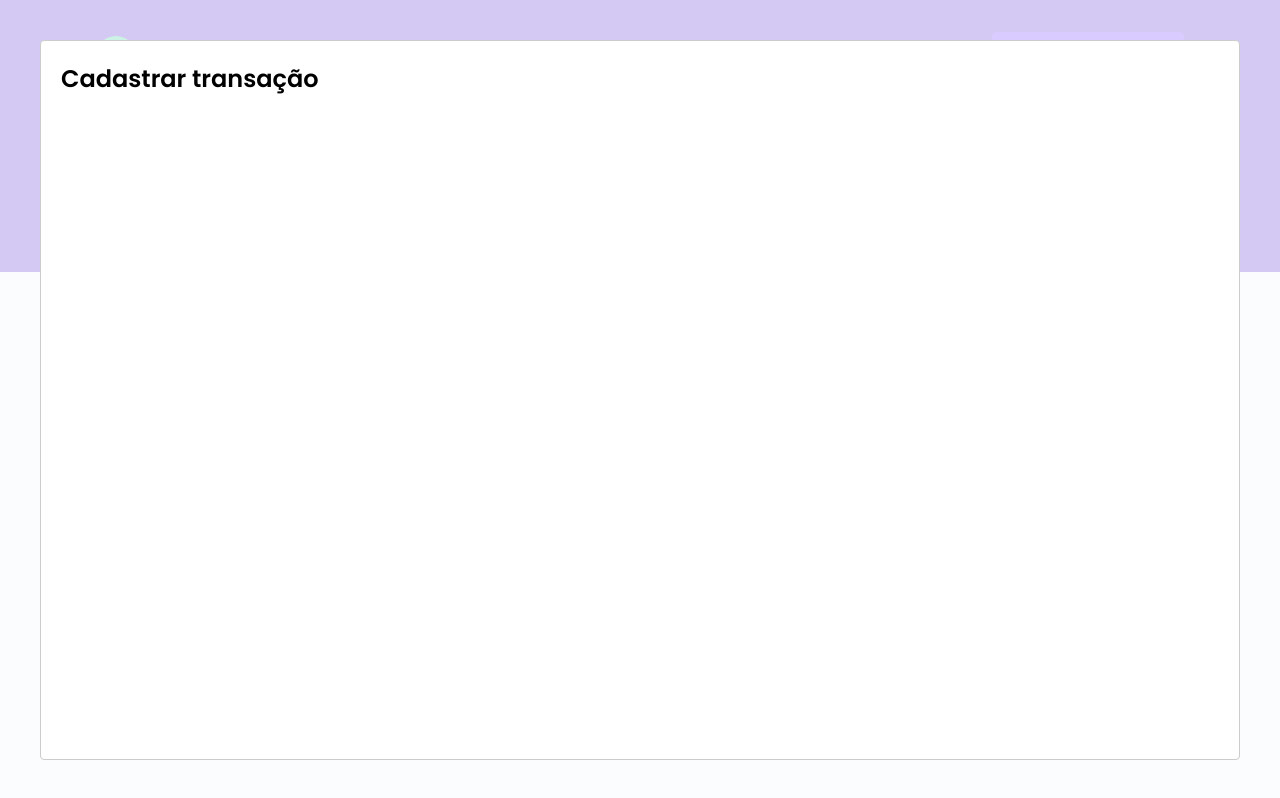
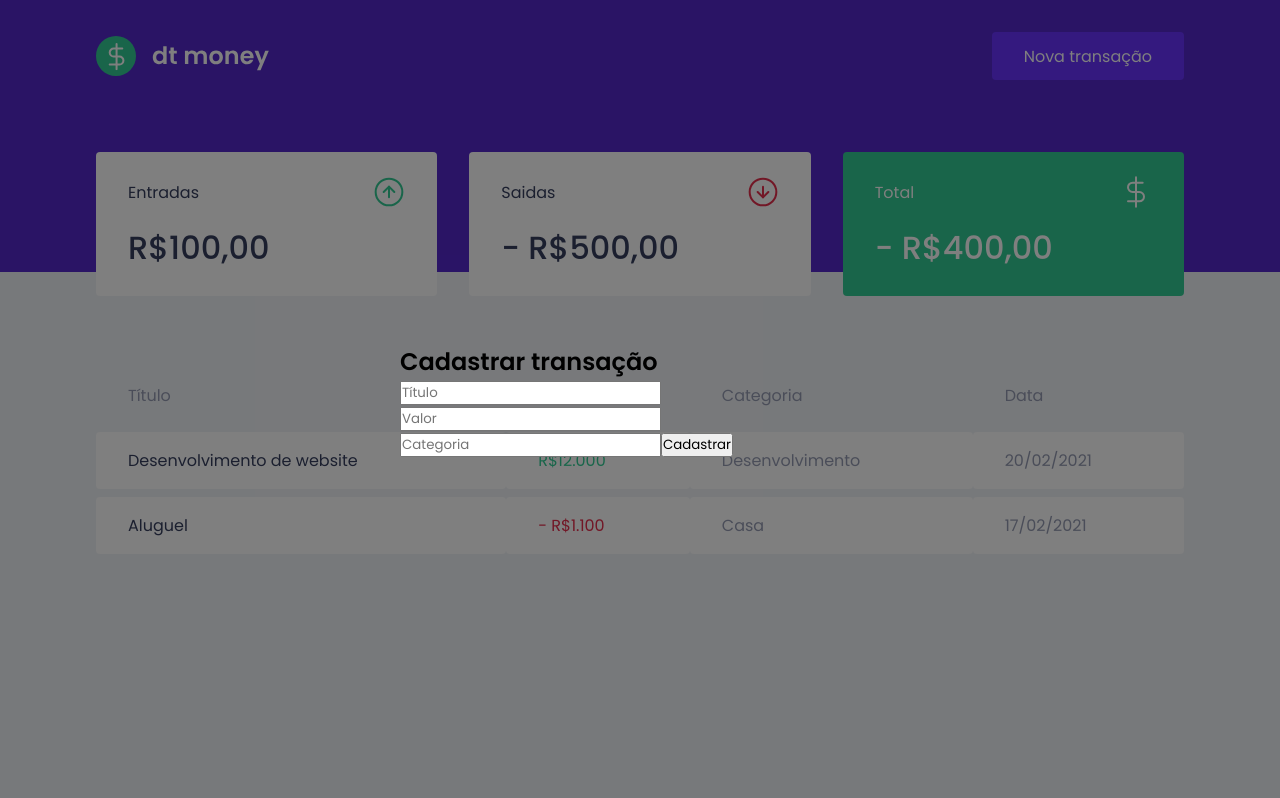
Before and after one commit to ArthurBernardoDev/ignite-Dtmoney, a React (Create React App) app: page / in a window 1280 px wide. Both pictures are taken after a click on the button "Nova transação". Built offline with nearby package versions, Linux system fonts and the light colour scheme; no server answers; what miragejs would draw is missing.

Commit message:
criando estrutura modall

```diff
--- a/src/components/NewTransactionModal/index.tsx
+++ b/src/components/NewTransactionModal/index.tsx
@@ -1,4 +1,5 @@
 import Modal from 'react-modal'
+import { Container } from './styles';
 
 interface newTransactionModalProps {
     isOpen: boolean;
@@ -9,8 +10,27 @@
     return (
         <Modal isOpen={isOpen}
             onRequestClose={onRequestClose}
+            overlayClassName="react-modal-overlay"
+            className="rect-modal-content"
         >
-            <h2>Cadastrar transação</h2>
+            <Container>
+                <h2> Cadastrar transação</h2>
+
+                <input
+                    placeholder="Título"
+                />
+                <input
+                    type="number"
+                    placeholder="Valor"
+                />
+                <input
+                    placeholder="Categoria"
+                />
+                <button type="submit">
+                    Cadastrar
+                </button>
+            </Container>
+
         </Modal>
     );
 }
--- a/src/components/NewTransactionModal/styles.ts
+++ b/src/components/NewTransactionModal/styles.ts
@@ -1,3 +1,3 @@
 import styled from 'styled-components'
 
-export const Container = styled.div``;
+export const Container = styled.form``;
--- a/src/styles/global.ts
+++ b/src/styles/global.ts
@@ -58,4 +58,25 @@
      cursor: not-allowed;
  }
 
+ .react-modal-overlay {
+    background: rgba(0, 0, 0, 0.5);
+
+    position: fixed;
+    top: 0;
+    bottom: 0;
+    right: 0;
+    left: 0;
+
+    display: flex;
+    align-items: center;
+    justify-content: center;
+ }
+.rect-modal-content {
+    width: 100%;
+    max-width: 576px;
+    background: var(---backgroud);
+    padding: 3rem;
+    position: relative;
+    border-radius: 0.25rem;
+}
 `
```
